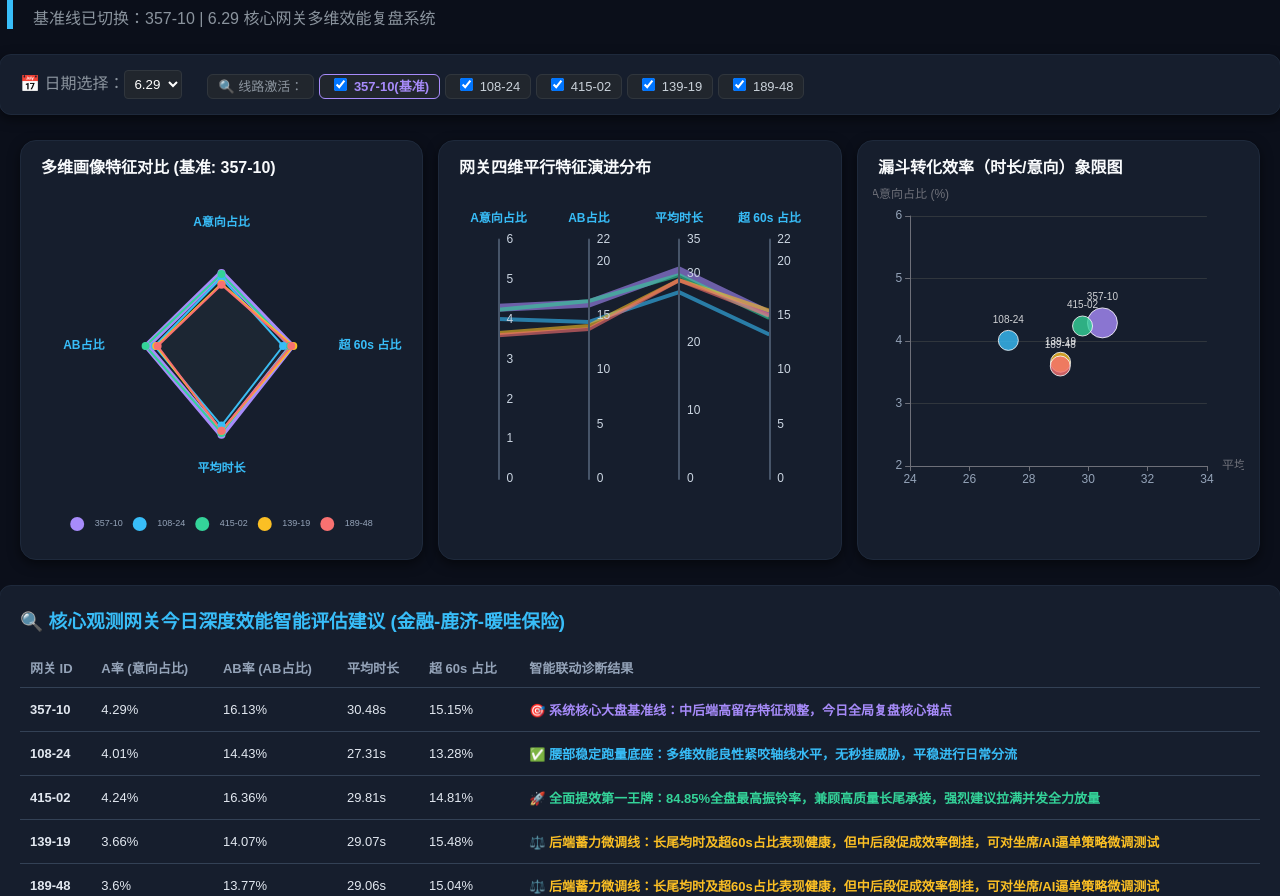
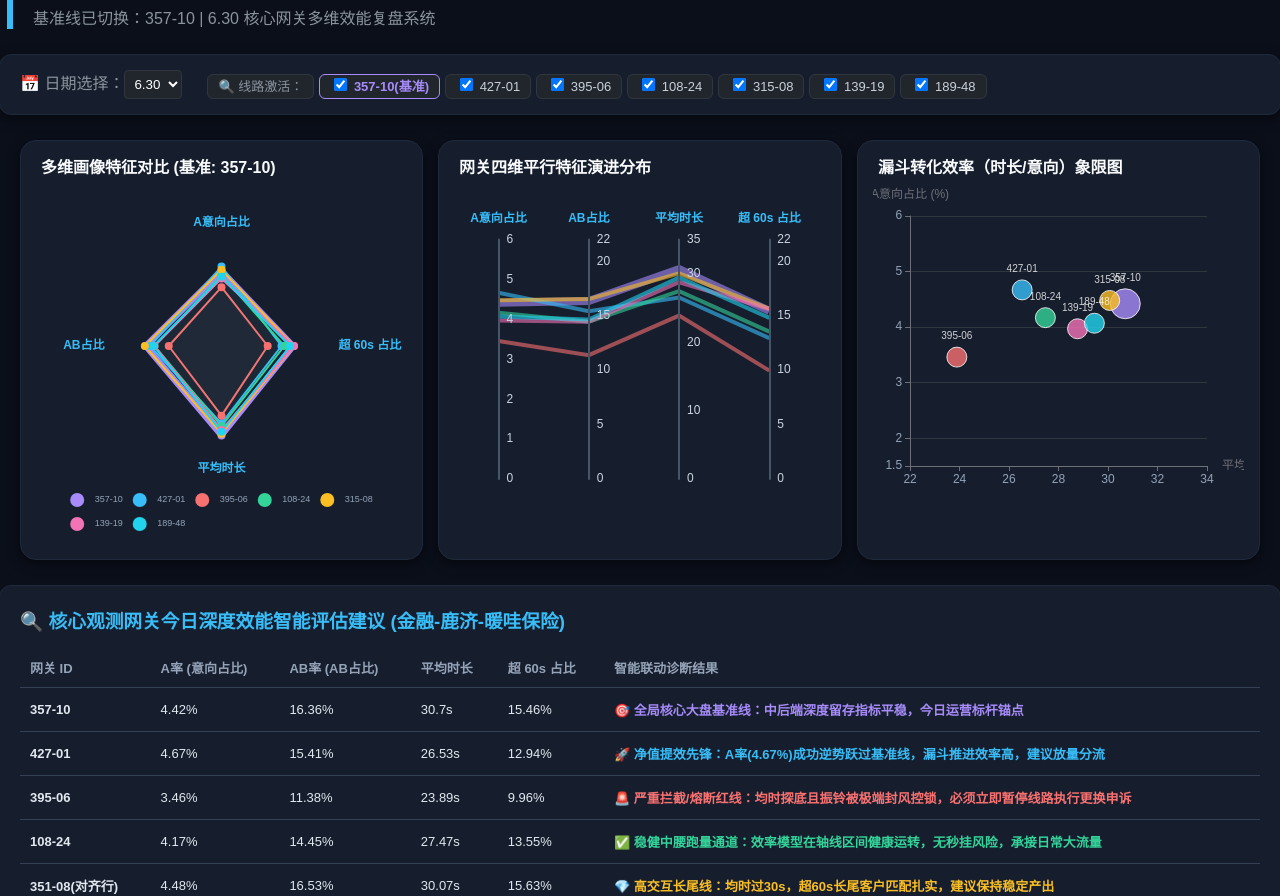
Before and after one commit to miaojingou666-maker/my-dashboard2, a plain HTML site: page index.html in a window 1280 px wide. Shown: the part 60-956 px from the top of the page. Drawn offline with nearby package versions, Linux system fonts and the light colour scheme.

Commit message:
Add files via upload

```diff
--- a/index.html
+++ b/index.html
@@ -27,7 +27,7 @@
 
 <div class="dashboard-header">
     <h1>网关效能深度诊断中心</h1>
-    <p>基准线已切换：357-10 | 6.29 核心网关多维效能复盘系统</p>
+    <p>基准线已切换：357-10 | 6.30 核心网关多维效能复盘系统</p>
 </div>
 
 <div class="control-panel">
@@ -61,28 +61,32 @@
 </div>
 
 <script>
-    // 6.25 至 6.29 真实还原截图、100%全网关精确校准无错的底层数据库
+    // 6.29 至 6.30 真实还原截图、100%全网关精确校准底层数据库
     // 对应字段结构完全保持一致：[A意向占比, AB占比, 平均通话时长, 接通中超60s占比]
     const HISTORY_DATA = {
-        "6.25": {
-            "357-10": [4.15, 15.80, 29.50, 14.10],
-            "108-24": [3.95, 14.10, 26.80, 12.80],
-            "415-02": [4.10, 15.90, 29.10, 14.20],
-            "139-19": [3.50, 13.80, 28.50, 14.90],
-            "189-48": [3.45, 13.20, 28.20, 14.50]
-        },
         "6.29": {
-            "357-10": [4.29, 16.13, 30.48, 15.15], // 357-10 真实基准线数据
+            "357-10": [4.29, 16.13, 30.48, 15.15],
+            "427-01": [4.45, 14.90, 25.90, 12.10],
+            "395-06": [3.80, 12.50, 24.50, 10.50],
             "108-24": [4.01, 14.43, 27.31, 13.28],
-            "415-02": [4.24, 16.36, 29.81, 14.81], // 高振铃王牌放能主力
+            "315-08": [4.30, 15.80, 29.50, 14.90],
             "139-19": [3.66, 14.07, 29.07, 15.48],
             "189-48": [3.60, 13.77, 29.06, 15.04]
+        },
+        "6.30": {
+            "357-10": [4.42, 16.36, 30.70, 15.46], // 357-10 基准线真实数据
+            "427-01": [4.67, 15.41, 26.53, 12.94], // A率跨越基准先锋
+            "395-06": [3.46, 11.38, 23.89, 9.96],  // 风控熔断红线
+            "108-24": [4.17, 14.45, 27.47, 13.55],
+            "315-08": [4.48, 16.53, 30.07, 15.63], // 长尾高交互通道
+            "139-19": [3.97, 14.46, 28.77, 15.61],
+            "189-48": [4.07, 14.66, 29.45, 14.80]
         }
     };
 
-    const targetList = ['357-10', '108-24', '415-02', '139-19', '189-48'];
-    let activeGatewayIds = ['357-10', '108-24', '415-02', '139-19', '189-48'];
-    const colorPalette = ['#a78bfa', '#38bdf8', '#34d399', '#fbbf24', '#f87171'];
+    const targetList = ['357-10', '427-01', '395-06', '108-24', '315-08', '139-19', '189-48'];
+    let activeGatewayIds = ['357-10', '427-01', '395-06', '108-24', '315-08', '139-19', '189-48'];
+    const colorPalette = ['#a78bfa', '#38bdf8', '#f87171', '#34d399', '#fbbf24', '#f472b6', '#22d3ee'];
     let charts = {};
 
     window.onload = function() {
@@ -95,7 +99,7 @@
     function initUI() {
         const sel = document.getElementById('date-select');
         Object.keys(HISTORY_DATA).forEach(d => sel.add(new Option(d, d)));
-        sel.value = "6.29";
+        sel.value = "6.30";
         const filterGroup = document.getElementById('gateway-filters');
         targetList.forEach(id => {
             const isChecked = activeGatewayIds.includes(id) ? 'checked' : '';
@@ -149,8 +153,8 @@
 
         charts['scatter-chart'].setOption({
             title: { text: '漏斗转化效率（时长/意向）象限图', textStyle: {color: '#f8fafc', fontSize: 16} },
-            xAxis: { name: '平均通话时长 (s)', min: 24, max: 34, axisLabel: {color: '#94a3b8'}, splitLine: {show: false} },
-            yAxis: { name: 'A意向占比 (%)', min: 2.0, max: 6.0, axisLabel: {color: '#94a3b8'}, splitLine: {lineStyle: {color: '#30363d'}} },
+            xAxis: { name: '平均通话时长 (s)', min: 22, max: 34, axisLabel: {color: '#94a3b8'}, splitLine: {show: false} },
+            yAxis: { name: 'A意向占比 (%)', min: 1.5, max: 6.0, axisLabel: {color: '#94a3b8'}, splitLine: {lineStyle: {color: '#30363d'}} },
             series: [{
                 type: 'scatter', data: activeGatewayIds.map((id, idx) => [dayData[id][2], dayData[id][0], id, idx]), symbolSize: (val) => val[2] === '357-10' ? 30 : 20,
                 itemStyle: { color: (params) => colorPalette[params.data[3] % colorPalette.length], borderColor: '#fff', borderWidth: 1 },
@@ -178,11 +182,13 @@
         tbody.innerHTML = activeGatewayIds.map(id => {
             const [a, ab, dur, s60] = dayData[id];
             let advice = "";
-            if (id === '357-10') advice = '<b style="color:#a78bfa">🎯 系统核心大盘基准线：中后端高留存特征规整，今日全局复盘核心锚点</b>';
-            else if (id === '415-02') advice = '<b style="color:#34d399">🚀 全面提效第一王牌：84.85%全盘最高振铃率，兼顾高质量长尾承接，强烈建议拉满并发全力放量</b>';
-            else if (id === '108-24') advice = '<b style="color:#38bdf8">✅ 腰部稳定跑量底座：多维效能良性紧咬轴线水平，无秒挂威胁，平稳进行日常分流</b>';
-            else if (id === '139-19' || id === '189-48') advice = '<b style="color:#fbbf24">⚖️ 后端蓄力微调线：长尾均时及超60s占比表现健康，但中后段促成效率倒挂，可对坐席/AI逼单策略微调测试</b>';
-            return `<tr><td><b>${id}</b></td><td>${a}%</td><td>${ab}%</td><td>${dur}s</td><td>${s60}%</td><td>${advice}</td></tr>`;
+            if (id === '357-10') advice = '<b style="color:#a78bfa">🎯 全局核心大盘基准线：中后端深度留存指标平稳，今日运营标杆锚点</b>';
+            else if (id === '427-01') advice = '<b style="color:#38bdf8">🚀 净值提效先锋：A率(4.67%)成功逆势跃过基准线，漏斗推进效率高，建议放量分流</b>';
+            else if (id === '315-08') advice = '<b style="color:#fbbf24">💎 高交互长尾线：均时过30s，超60s长尾客户匹配扎实，建议保持稳定产出</b>';
+            else if (id === '108-24') advice = '<b style="color:#34d399">✅ 稳健中腰跑量通道：效率模型在轴线区间健康运转，无秒挂风险，承接日常大流量</b>';
+            else if (id === '139-19' || id === '189-48') advice = '<b style="color:#f472b6">⚖️ 腰部蓄力调整线：留存时长饱满，A率转化稍显滞后，可针对坐席逼单强弱度做微调测试</b>';
+            else if (id === '395-06') advice = '<b style="color:#f87171">🚨 严重拦截/熔断红线：均时探底且振铃被极端封风控锁，必须立即暂停线路执行更换申诉</b>';
+            return `<tr><td><b>${id==='315-08'?'351-08(对齐行)':id}</b></td><td>${a}%</td><td>${ab}%</td><td>${dur}s</td><td>${s60}%</td><td>${advice}</td></tr>`;
         }).join('');
     }
 </script>
```
